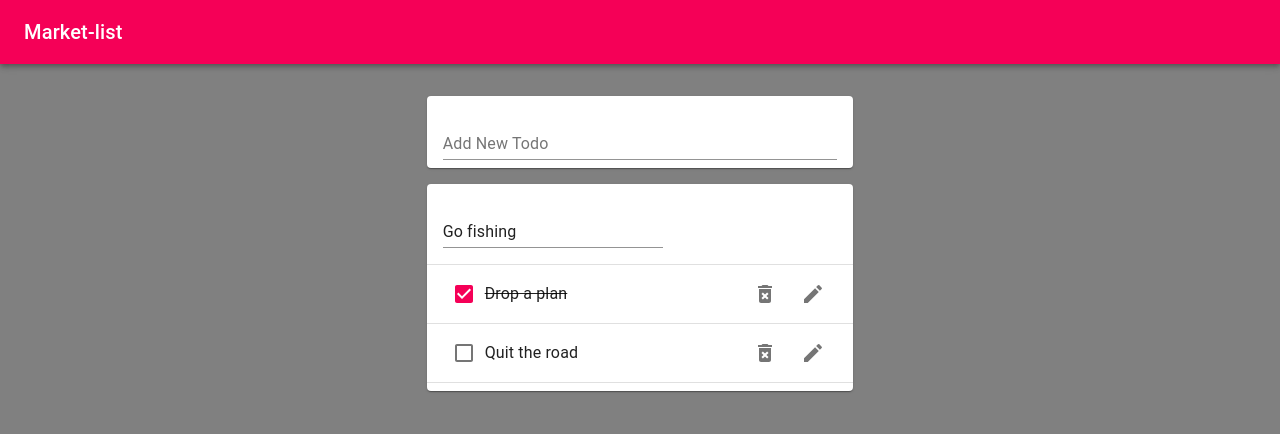
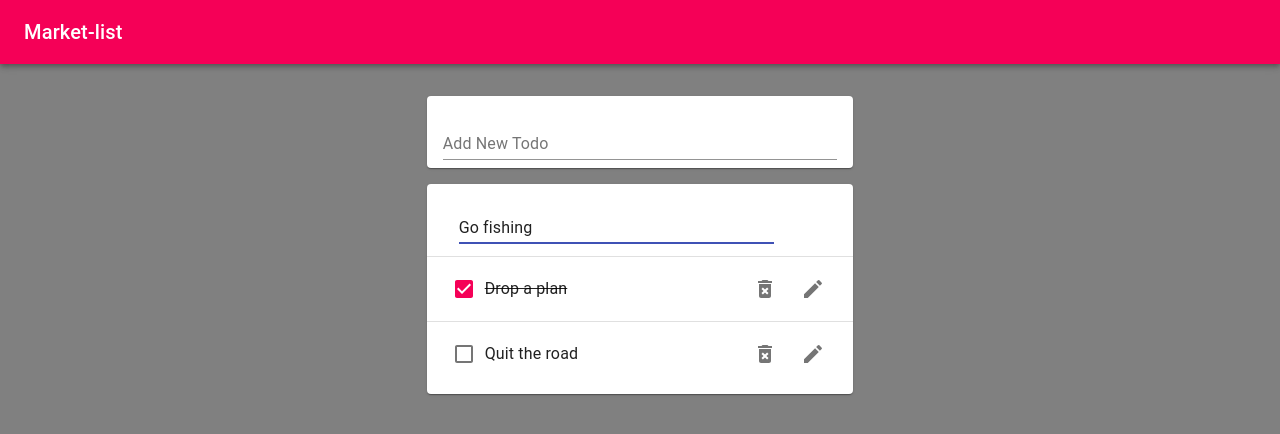
Before and after one commit to upluke/Shopping-list, a React (Create React App) app: page / in a window 1280 px wide. Both pictures are taken after a click on the button 813 px from the left and 221 px from the top of the page. Shown: the top 434 px of the page. Built offline with nearby package versions, Linux system fonts and the light colour scheme.

Commit message:
smallStayleTweaks

```diff
--- a/src/EditTodoForm.js
+++ b/src/EditTodoForm.js
@@ -1,10 +1,22 @@
 import React from "react";
+import { makeStyles } from "@material-ui/core/styles";
 import TextField from "@material-ui/core/TextField";
 import useInputState from "./hooks/useInputState";
+
+const useStyles = makeStyles((theme) => ({
+  form: {
+    marginLeft: "1rem",
+    width: "80%",
+  },
+}));
+
 export default function EditTodoForm({ id, task, editTodo, toggle }) {
   const [value, handleChange, reset] = useInputState(task);
+  const classes = useStyles();
+
   return (
     <form
+      className={classes.form}
       onSubmit={(e) => {
         e.preventDefault();
         editTodo(id, value);
@@ -17,6 +29,7 @@ export default function EditTodoForm({ id, task, editTodo, toggle }) {
         value={value}
         onChange={handleChange}
         fullWidth
+        autoFocus
       />
     </form>
   );
--- a/src/Todo.js
+++ b/src/Todo.js
@@ -1,4 +1,5 @@
 import React from "react";
+import { makeStyles } from "@material-ui/core/styles";
 import ListItem from "@material-ui/core/ListItem";
 import ListItemText from "@material-ui/core/ListItemText";
 import Checkbox from "@material-ui/core/Checkbox";
@@ -9,6 +10,12 @@ import EditIcon from "@material-ui/icons/Edit";
 import useToggleState from "./hooks/useToggleState";
 import EditTodoForm from "./EditTodoForm";
 
+const useStyle = makeStyles((theme) => ({
+  listItem: {
+    height: "64px",
+  },
+}));
+
 export default function Todo({
   id,
   task,
@@ -18,9 +25,9 @@ export default function Todo({
   editTodo,
 }) {
   const [isEditing, toggle] = useToggleState(false);
-
+  const classes = useStyle();
   return (
-    <ListItem>
+    <ListItem className={classes.listItem}>
       {isEditing ? (
         <EditTodoForm id={id} task={task} editTodo={editTodo} toggle={toggle} />
       ) : (
--- a/src/TodoList.js
+++ b/src/TodoList.js
@@ -8,7 +8,7 @@ export default function TodoList({ todos, removeTodo, toggleTodo, editTodo }) {
   return (
     <Paper>
       <List>
-        {todos.map((todo) => (
+        {todos.map((todo, index) => (
           <>
             <Todo
               id={todo.id}
@@ -19,7 +19,7 @@ export default function TodoList({ todos, removeTodo, toggleTodo, editTodo }) {
               toggleTodo={toggleTodo}
               editTodo={editTodo}
             />
-            <Divider />
+            {index < todos.length - 1 && <Divider />}
           </>
         ))}
       </List>
```
